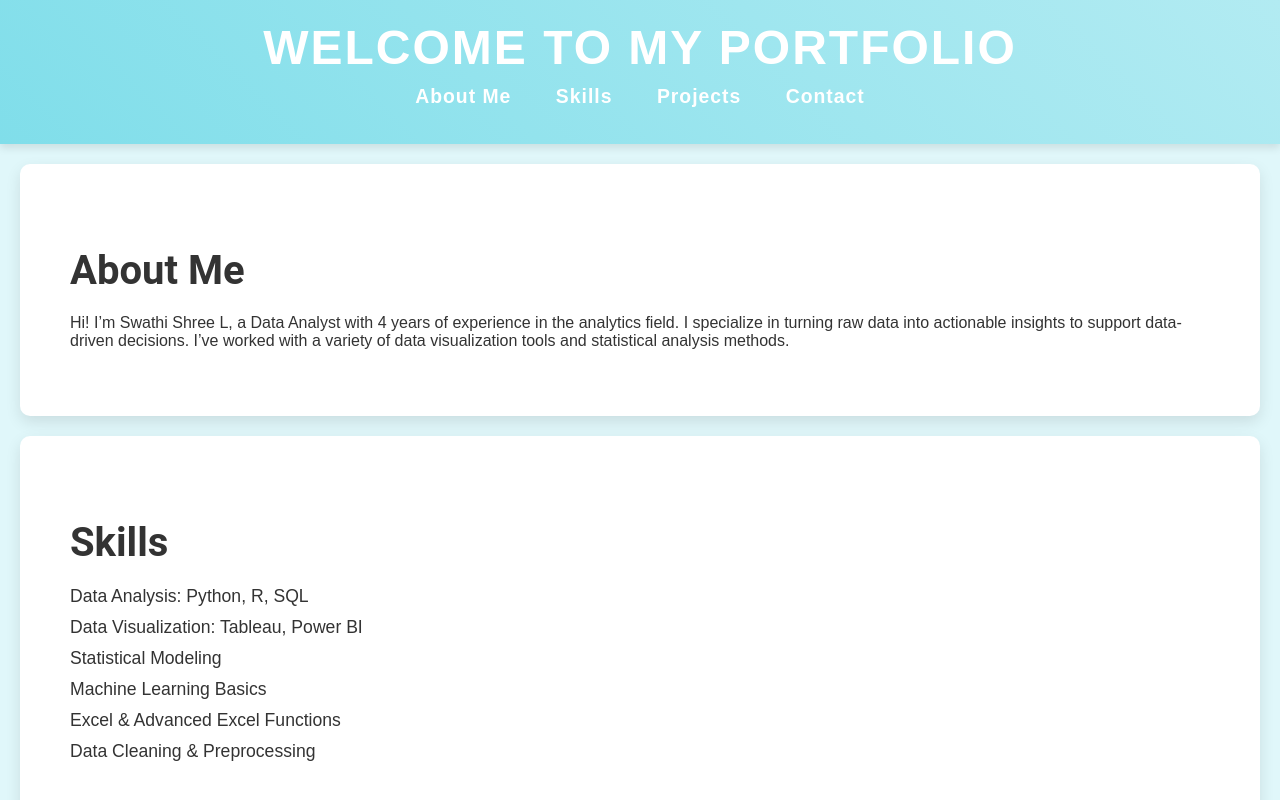
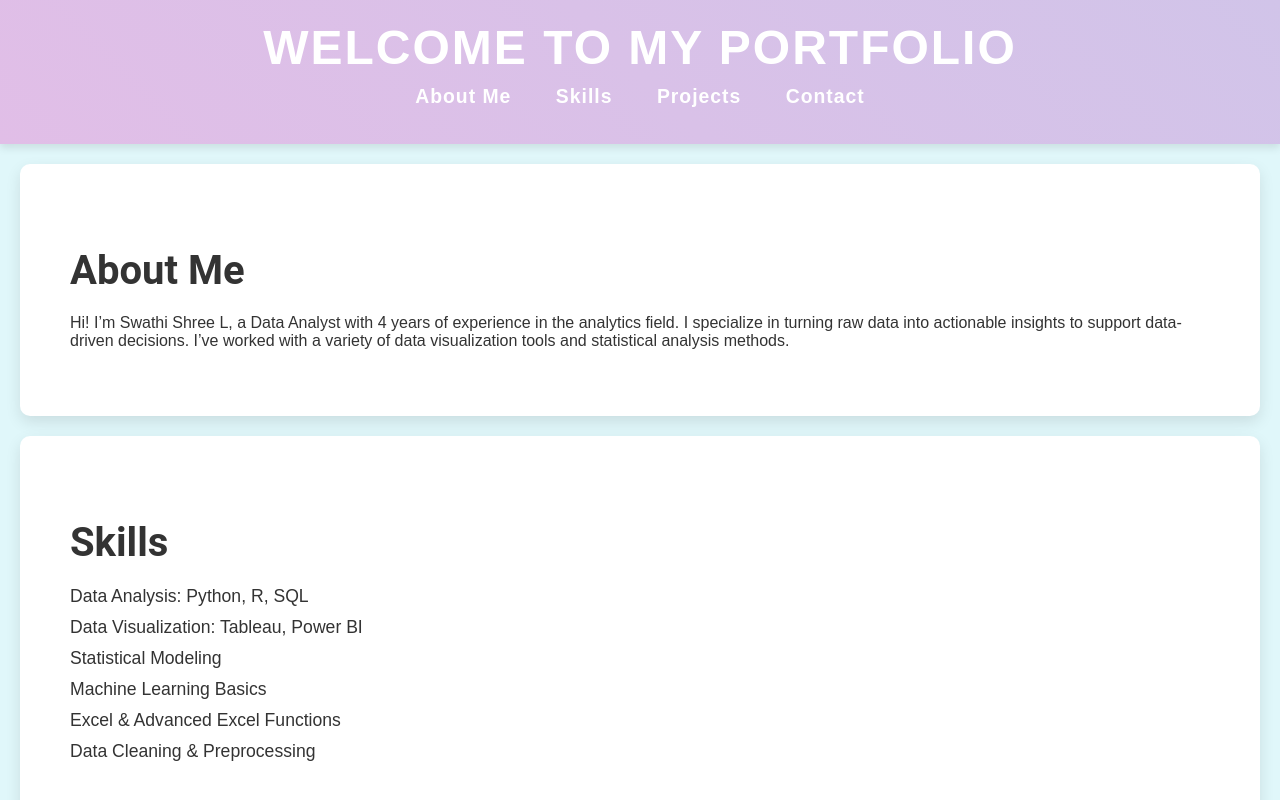
Before and after one commit to swathishree06/swathishree06.github.io, a plain HTML site: page index.html in a window 1280 px wide. Shown: the top 800 px of the page. Drawn offline with Linux system fonts and the light colour scheme.

Commit message:
Update styles.css

```diff
--- a/styles.css
+++ b/styles.css
@@ -7,12 +7,13 @@ body {
 }
 
 header {
-    background: linear-gradient(45deg, #80deea, #b2ebf2); /* Light gradient */
+    background: linear-gradient(45deg, #e1bee7, #d1c4e9); /* Lavender gradient */
     color: white;
     padding: 20px;
     text-align: center;
     box-shadow: 0 4px 8px rgba(0, 0, 0, 0.1);
 }
+
 
 header h1 {
     font-size: 3em;
```
